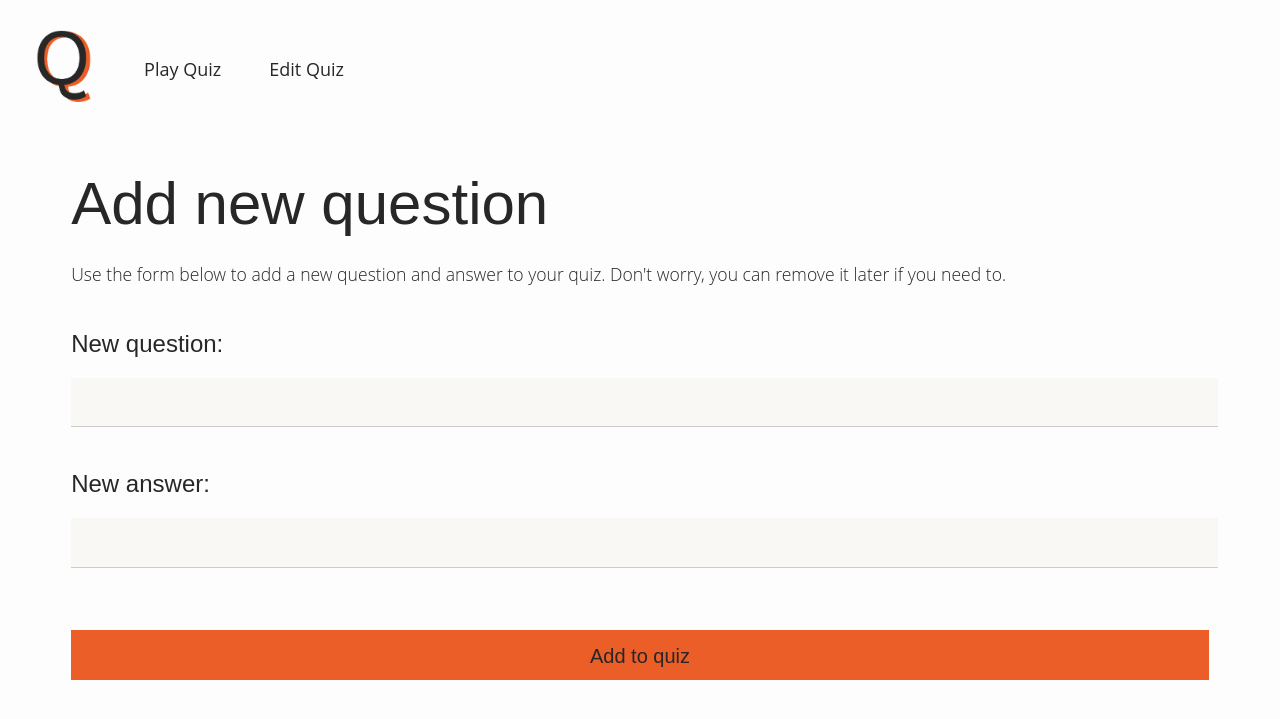
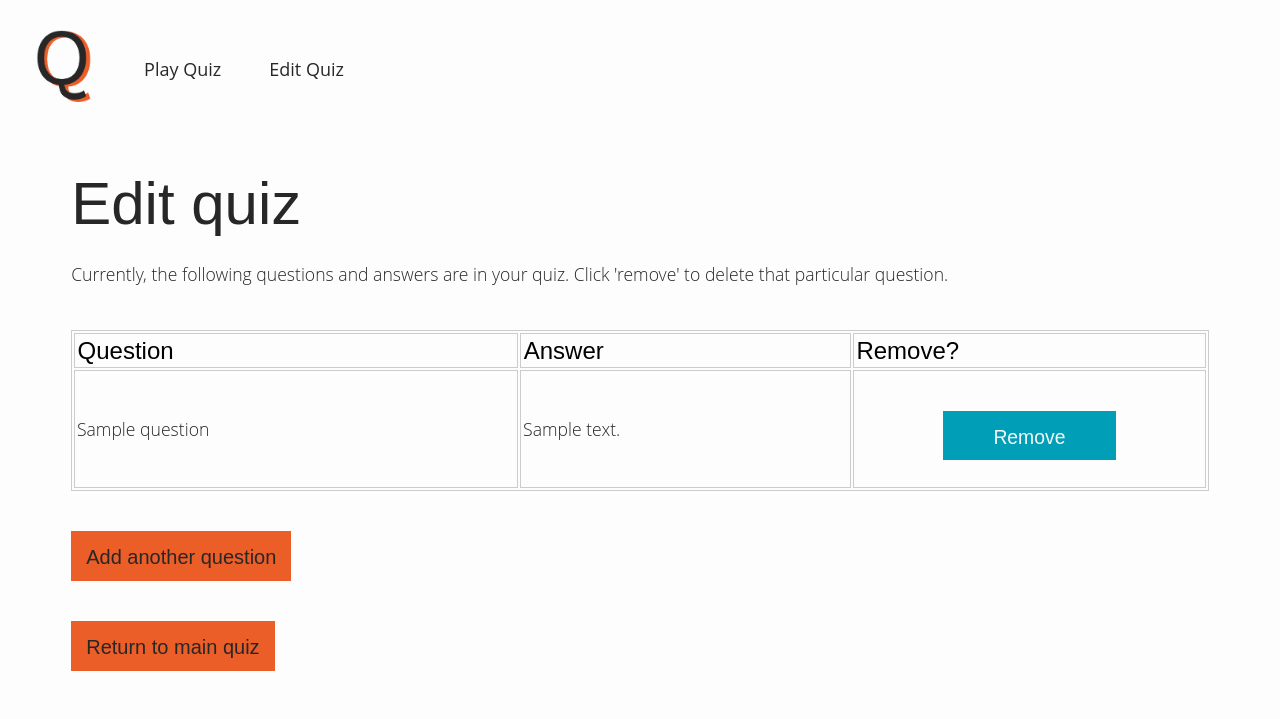
Before and after one commit to cjmarshall94/quiz-app, a Flask app: page /edit in a window 1280 px wide. Shown: the top 719 px of the page. Run offline with Flask 2, Linux system fonts and the light colour scheme; tables that the repository leaves empty hold one stand-in row (values such as "Sample post").

Commit message:
Naming adjustments for clarity

```diff
--- a/app/routes.py
+++ b/app/routes.py
@@ -60,8 +60,8 @@ def show_result():
 
 
 # This page lets you add a question to the quiz
-@app.route("/edit", methods=["GET", "POST"])
-def edit_quiz():
+@app.route("/add", methods=["GET", "POST"])
+def add_question():
 
 	if request.form:
 		question = request.form["question"]
@@ -70,17 +70,17 @@ def edit_quiz():
 		db.session.add(record)
 		db.session.commit()
 
-		return redirect(url_for("success"))
+		return redirect(url_for("edit"))
 
-	return render_template("edit.html")
+	return render_template("add.html")
 
 
 # After successful edit, this page asks if you want to do the quiz or add another question
-@app.route("/success", methods=["GET"])
-def success():
+@app.route("/edit", methods=["GET"])
+def edit():
 
 	questions = Question.query.all()
-	return render_template("success.html", questions=questions)
+	return render_template("edit.html", questions=questions)
 
 
 # Ability to remove questions from the quiz
@@ -91,7 +91,7 @@ def delete():
     question_to_delete = Question.query.filter_by(question=question).first()
     db.session.delete(question_to_delete)
     db.session.commit()
-    return redirect("/success")
+    return redirect("/edit")
 
 
 if __name__ == "__main__":
--- a/app/templates/edit.html
+++ b/app/templates/edit.html
@@ -2,7 +2,7 @@
 
 {% block head %}
 
-<title>Add new questions</title>
+<title>Success</title>
 
 {% endblock %}
 
@@ -11,20 +11,47 @@
 
 	<div class="quiz">
 
-		<h1>Add new question</h1>
-		<p class="tagline">Use the form below to add a new question and answer to your quiz. Don't worry, you can remove it later if you need to.</p>
+		<h1>Edit quiz</h1>
 
-		<form action="/edit" method="POST">
+		<p class="tagline">Currently, the following questions and answers are in your quiz. Click 'remove' to delete that particular question.</p>
 
-			<h2>New question:</h2>
-		    <input type="text" name="question">
+		<table id="edit-question-table">
 
-		    <h2>New answer:</h2>
-		    <input type="text" name="answer">
+			<tr>
+				<th>Question</th>
+				<th>Answer</th>
+				<th>Remove?</th>
+			</tr>
 
-		    <input type="submit" value="Add to quiz">
+			{% for question in questions %}
 
-		</form>
+				<tr>
+
+					<td>{{ question.question }}</td>
+					<td>{{ question.answer }}</td>
+					<td>
+
+						<form method="POST" action="./delete">
+
+							<input type="hidden" value="{{ question.question }}" name="question">
+
+							<div id="remove-question">
+								<input type="submit" value="Remove">
+							</div>
+
+						</form>
+
+					</td>
+
+				</tr>
+
+			{% endfor %}
+
+		</table>
+
+		<button><a href="/add">Add another question</a></button><br>
+
+		<button><a href="/">Return to main quiz</a></button><br>
 
 	</div>
 
```
Also changed, not shown: app/templates/add.html (added, +31 -0 lines), app/templates/success.html (deleted, +0 -58 lines), app.db.
